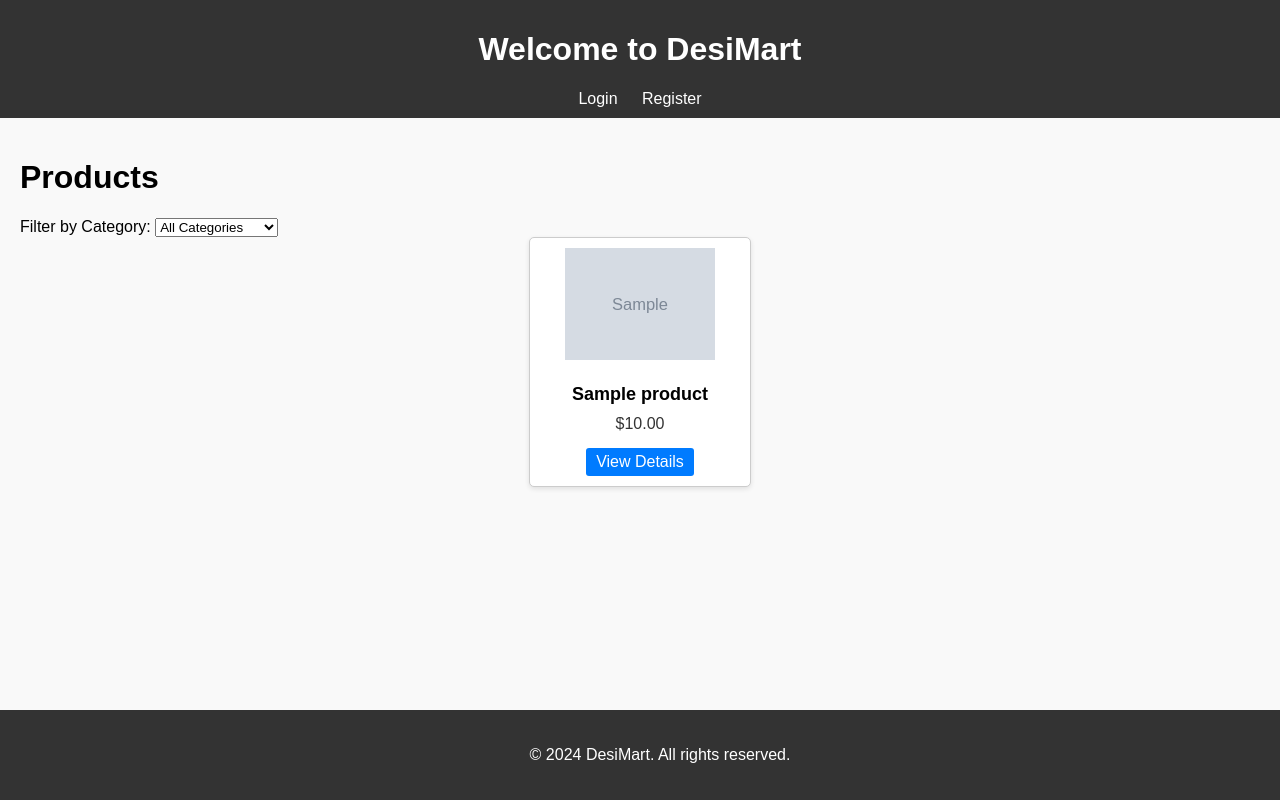
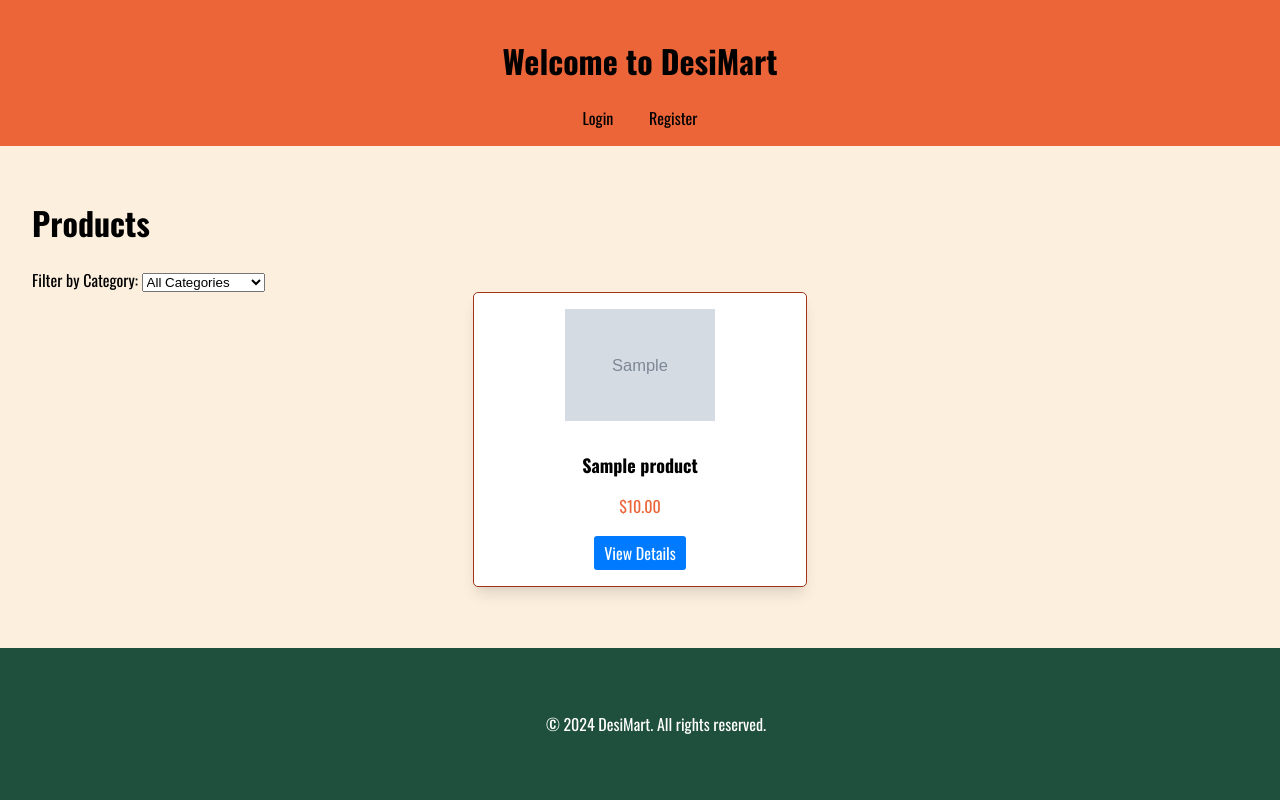
Before and after one commit to harikarnan/Desi-Mart, a PHP site: page /products.php in a window 1280 px wide. Run offline with PHP 8.4, Linux system fonts and the light colour scheme; tables that the repository leaves empty or names only in its code hold one stand-in row (values such as "Sample post"); grey boxes marked "Sample" are stand-in pictures.

Commit message:
Fonts added and common style added

```diff
--- a/desimart/styles.css
+++ b/desimart/styles.css
@@ -1,10 +1,32 @@
 /* General Styling */
+/* Font : OSWALD */
+@import url('https://fonts.googleapis.com/css2?family=Oswald:wght@200..700&display=swap');
+:root {
+    /* Bg Colors */
+    --header-bg-color: #EB6539;
+    --footer-bg-color: #1F4F3D;
+    --bg-color: #FCEFDE;
+    /* CTA Colors */
+    --primary-cta-color: #A1351B;
+    --secondary-cta-bg-color: transparent;
+    --secondary-cta-color: #A1351B;
+    /* Font Colors */
+    --white: #FFFFFF;
+    --black: #000000;
+
+    /* font css */
+    --font: "Oswald", sans-serif;
+  }
+
+
+
 body {
-    font-family: Arial, sans-serif;
+    font-family: var(--font);
     margin: 0;
     padding: 0;
-    background-color: #f9f9f9;
+    background-color: var(--bg-color);
     min-height: 100vh;
+    width: 100%;
     display: flex;
     flex-direction: column;
 }
@@ -17,21 +39,20 @@ body {
 
 main {
     flex: 1;
-    padding: 20px;
-    padding-bottom: 60px; /* Adjust this value to match the footer height */
+    padding: 2rem;
 }
 
 /* Header */
 header {
-    background-color: #333;
-    color: white;
-    padding: 10px 20px;
+    background-color: var(--header-bg-color);
+    color: var(--black);
+    padding: 1rem;
     text-align: center;
 }
 
 header nav a {
-    color: white;
-    margin: 0 10px;
+    color: var(--black);
+    margin: 0 1rem;
     text-decoration: none;
 }
 
@@ -43,18 +64,18 @@ header nav a:hover {
 .product-list {
     display: flex;
     flex-wrap: wrap;
-    gap: 20px;
+    gap: 1.5rem;
     justify-content: center;
 }
 
 .product-item {
-    background: white;
-    border: 1px solid #ccc;
+    background: var(--white);
+    border: 1px solid var(--secondary-cta-color);
     border-radius: 5px;
-    padding: 10px;
+    padding: 1rem;
     text-align: center;
-    width: 200px;
-    box-shadow: 0px 2px 5px rgba(0, 0, 0, 0.1);
+    width: 300px;
+    box-shadow: rgba(0, 0, 0, 0.1) 0px 10px 15px -3px, rgba(0, 0, 0, 0.05) 0px 4px 6px -2px;
 }
 
 .product-item img {
@@ -65,12 +86,12 @@ header nav a:hover {
 
 .product-item h3 {
     font-size: 18px;
-    margin: 10px 0;
+    margin: 1rem 0;
 }
 
 .product-item p {
-    margin: 5px 0;
-    color: #333;
+    margin: .5rem 0;
+    color: var(--header-bg-color);
 }
 
 .product-item a {
@@ -89,35 +110,34 @@ header nav a:hover {
 
 /* Footer */
 footer {
-    background-color: #333;
-    color: white;
+    background-color: var(--footer-bg-color);
+    color: var(--white);
     text-align: center;
-    padding: 20px;
-    margin-top: 20px;
+    padding: 3rem 1rem;
+    margin-top: 2rem;
     position: relative;
     width: 100%;
     bottom: 0;
-    margin-top: auto; /* Ensures footer stays at the bottom */
+    margin-top: auto;
 }
 
 .container {
-    max-width: 800px;
     margin: 0 auto;
     text-align: center;
-    padding: 20px;
+    padding: 2rem;
 }
 
 .actions {
-    margin-top: 20px;
+    margin-top: 1rem;
     display: flex;
     justify-content: center;
-    gap: 10px;
+    gap: 1rem;
 }
 
-.actions .btn {
-    background-color: #007BFF;
+.primary-btn {
+    background-color: var(--primary-cta-color);
     color: white;
-    padding: 10px 20px;
+    padding: 1rem;
     border: none;
     text-decoration: none;
     border-radius: 5px;
```
Also changed, not shown: other parts of desimart/styles.css (+19 -22 lines).
